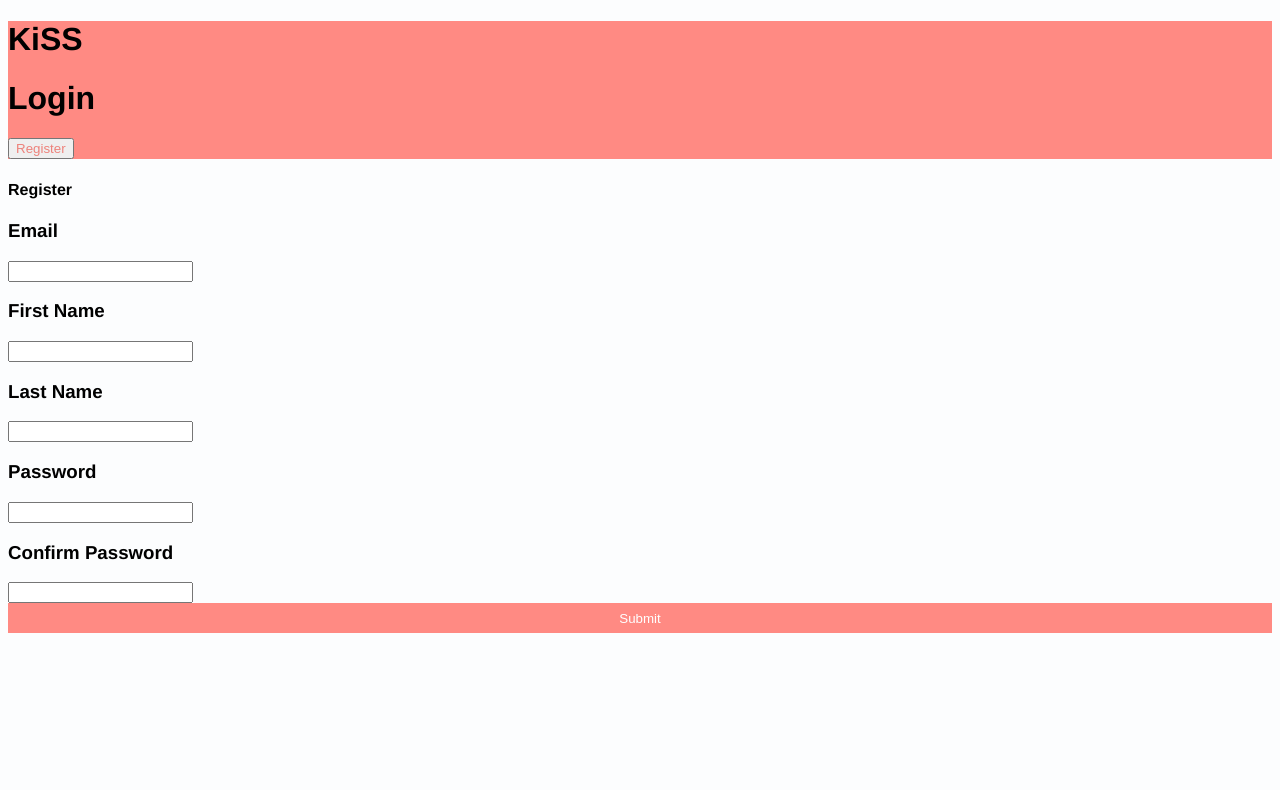
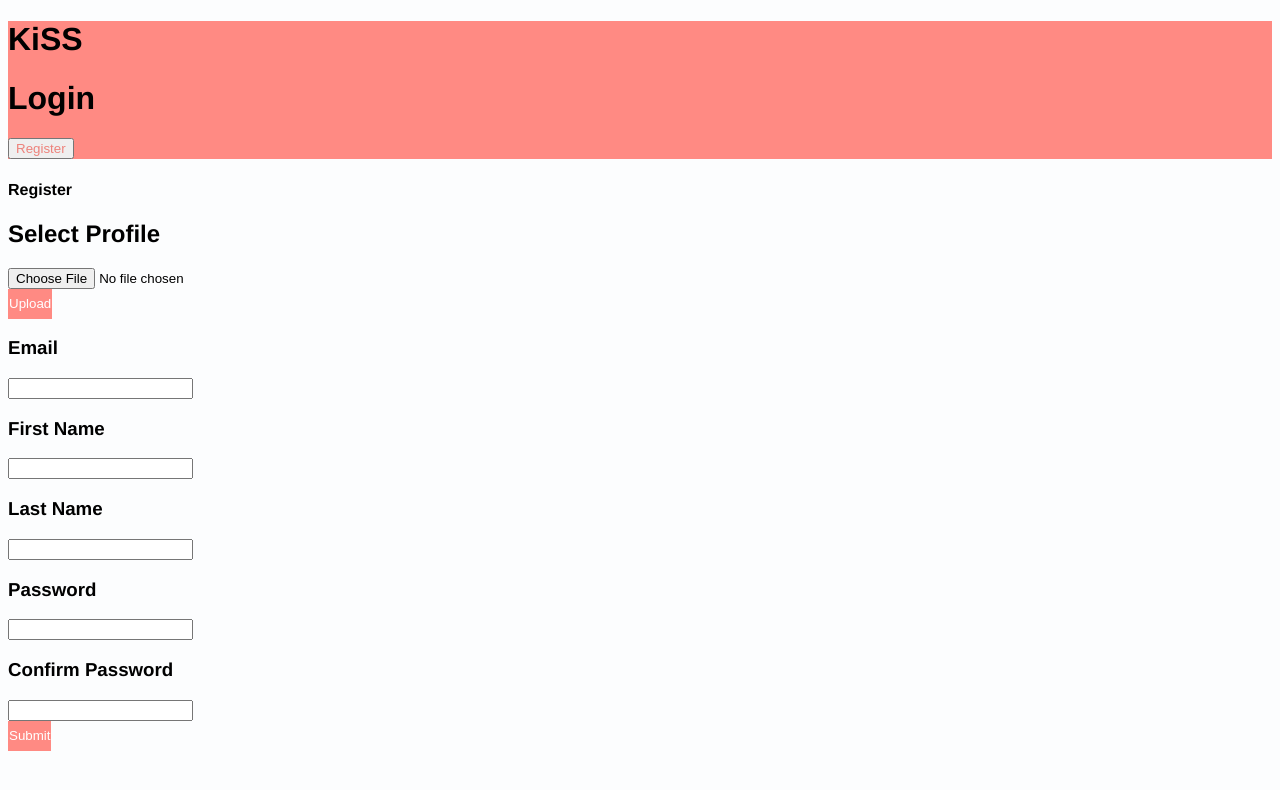
Before and after one commit to se-kiss/kiss-client, a Next.js app: page /register in a window 1280 px wide. Shown: the top 790 px of the page. Built offline with nearby package versions, Linux system fonts and the light colour scheme; no server answers.

Commit message:
place loading component

```diff
--- a/src/components/Loading/PlaylistsPageLoading.tsx
+++ b/src/components/Loading/MainLoading.tsx
@@ -1,6 +1,6 @@
 import {NextPage} from 'next'
-import {Layout} from '../../components'
-import {PlaylistsSideLoading} from './'
+import {Layout} from '..'
+import {SideBoxLoading} from '.'
 import {FC} from 'react'
 import ContentLoader from 'react-content-loader'
 
@@ -14,7 +14,7 @@ const PlaylistCardLoading: FC = () => {
 }
 const PlaylistsPageLoading: NextPage = () => {
   return (
-    <Layout SideComponent={PlaylistsSideLoading}>
+    <Layout SideComponent={SideBoxLoading}>
         <PlaylistCardLoading/>
     </Layout>
   )
--- a/src/components/Loading/index.ts
+++ b/src/components/Loading/index.ts
@@ -1,3 +1,3 @@
 export {default as CommentListLoading} from './CommentListLoading'
-export {default as PlaylistsSideLoading} from './PlaylistsSideLoading'
-export {default as PlaylistsPageLoading} from './PlaylistsPageLoading'
+export {default as SideBoxLoading} from './SideBoxLoading'
+export {default as MainLoading} from './MainLoading'
--- a/src/components/Media/MediaCard.tsx
+++ b/src/components/Media/MediaCard.tsx
@@ -40,7 +40,9 @@ const MediaCard: FC<MediaCardProps> = ({media}) => {
 
     >
       <div className="flex flex-row items-center" onClick={() => router.push(`/profile/${owner._id}`)}>
-        <div className="w-8 h-8 rounded-full bg-red-400 mr-4" />
+        <div className="w-8 h-8 rounded-full bg-red-400 mr-4">
+          {owner.profileImageId && <img className="w-full h-8 rounded-full" src={owner.profileImageId} />}
+        </div>
 
         <div>
           <h2 className="text-sm text-gray-700 font-medium">{`${owner.firstName} ${owner.lastName}`}</h2>
--- a/src/components/Playlist/PlaylistCard.tsx
+++ b/src/components/Playlist/PlaylistCard.tsx
@@ -21,7 +21,9 @@ const PlaylistCard: FC<PlaylistCardProps> = ({playlist}) => {
       className="bg-white w-3/4 rounded-lg shadow-xl p-4 my-8 mx-auto cursor-pointer"
     >
       <div className="flex flex-row items-center" onClick={() => router.push(`/profile/${owner._id}`)}>
-        <div className="w-8 h-8 rounded-full bg-red-400 mr-4" />
+        <div className="w-8 h-8 rounded-full bg-red-400 mr-4">
+          {owner.profileImageId && <img className="w-full h-8 rounded-full" src={owner.profileImageId} />}
+        </div>
 
         <div>
           <h2 className="text-sm text-gray-700 font-medium">{`${owner.firstName} ${owner.lastName}`}</h2>
--- a/src/pages/playlists/[id]/media/new.tsx
+++ b/src/pages/playlists/[id]/media/new.tsx
@@ -140,6 +140,8 @@ const Form: FC<FormProps> = ({playlistId}) => {
           tagIds,
           name,
           paragraph,
+          videoId,
+          description,
         },
       },
       update: (cache, {data}) => {
--- a/src/pages/register.tsx
+++ b/src/pages/register.tsx
@@ -4,6 +4,7 @@ import {useRouter} from 'next/router'
 import styled from 'styled-components'
 import useRegister, {RegisterProvider} from '../lib/useRegister'
 import {gql, useMutation} from '@apollo/client'
+import axios from 'axios'
 import {
   Mutation,
   MutationCreateSubscriptionArgs,
@@ -11,12 +12,12 @@ import {
   MutationLoginArgs,
   MutationRegisterArgs,
 } from '../types/generated/graphql'
+import {createRef, useState} from 'react'
 
 const Button = styled.button`
   border: 1px solid #ff8a83;
   color: white;
   background: #ff8a83;
-  width: 100%;
   padding: 0.4rem 0rem;
 
   &:hover {
@@ -58,6 +59,8 @@ const CREATE_SUBSCRIPTION = gql`
 `
 
 const Form = () => {
+  const [selectedFile, selectFile] = useState(null)
+  const [loading, setLoading] = useState(null)
   const {state, dispatch} = useRegister()
   const router = useRouter()
   const [createUser] = useMutation<
@@ -76,6 +79,33 @@ const Form = () => {
     Pick<Mutation, 'createSubscription'>,
     MutationCreateSubscriptionArgs
   >(CREATE_SUBSCRIPTION)
+
+  const FileInputRef = createRef<HTMLInputElement>()
+
+  const onImageSelect = () => {
+    FileInputRef.current.click()
+  }
+
+  const onImageUpload = () => {
+    const postImage = async () => {
+      const data = new FormData()
+
+      data.append('img', selectedFile)
+
+      const res = await axios.post(
+        `${process.env.NEXT_PUBLIC_UPLOAD_URL}/upload/img`,
+        data
+      )
+
+      setLoading(false)
+      console.log(res._id)
+    }
+
+    if (selectedFile) {
+      setLoading(true)
+      postImage()
+    }
+  }
 
   const onSubmit = () => {
     const {firstName, lastName, email, password} = state
@@ -106,13 +136,12 @@ const Form = () => {
                     },
                   },
                   update: (cache, {data}) => {
-
                     localStorage.setItem('AUTH_TOKEN', data.login.token)
                     cache.reset()
                     router.push('/')
                   },
                 })
-              }
+              },
             })
           },
         })
@@ -126,6 +155,38 @@ const Form = () => {
         <h4 className="text-2xl text-gray-700 font-semibold text-center my-7">
           Register
         </h4>
+
+        <div className="flex flex-col justify-center items-center">
+          <div
+            className={`rounded-full w-36 h-36 ${
+              !selectedFile
+                ? 'bg-red-300 cursor-pointer hover:bg-red-400'
+                : 'bg-red-400'
+            } flex justify-center items-center`}
+            onClick={!selectedFile ? onImageSelect : undefined}
+          >
+            <h2 className="text-center text-white text-lg font-medium">
+              {!selectedFile ? 'Select Profile' : 'Profile'}
+            </h2>
+            <input
+              type="file"
+              className="hidden"
+              ref={FileInputRef}
+              onChange={(e) => selectFile(e.target.files[0])}
+            />
+          </div>
+
+          <Button
+            className="mt-3 text-sm rounded focus:outline-none"
+            onClick={onImageUpload}
+          >
+            {loading === null
+              ? 'Upload'
+              : loading
+              ? 'Uploading...'
+              : 'Complete'}
+          </Button>
+        </div>
 
         <div className="mt-3">
           <h3 className="text-lg text-gray-700 font-medium mb-2">Email</h3>
@@ -195,7 +256,10 @@ const Form = () => {
         </div>
 
         <div className="mt-10">
-          <Button className="focus:outline-none" onClick={onSubmit}>
+          <Button
+            className="w-full rounded focus:outline-none"
+            onClick={onSubmit}
+          >
             Submit
           </Button>
         </div>
```
Also changed, not shown: src/components/MediaForm/VideoForm.tsx (+18 -9 lines), src/pages/playlists/[id]/media/[mediaId]/index.tsx (+21 -10 lines), src/pages/playlists/[id]/media/index.tsx (+7 -5 lines), src/pages/playlists/index.tsx (+5 -4 lines), src/components/Loading/SideBoxLoading.tsx (renamed from src/components/Loading/PlaylistsSideLoading.tsx).
